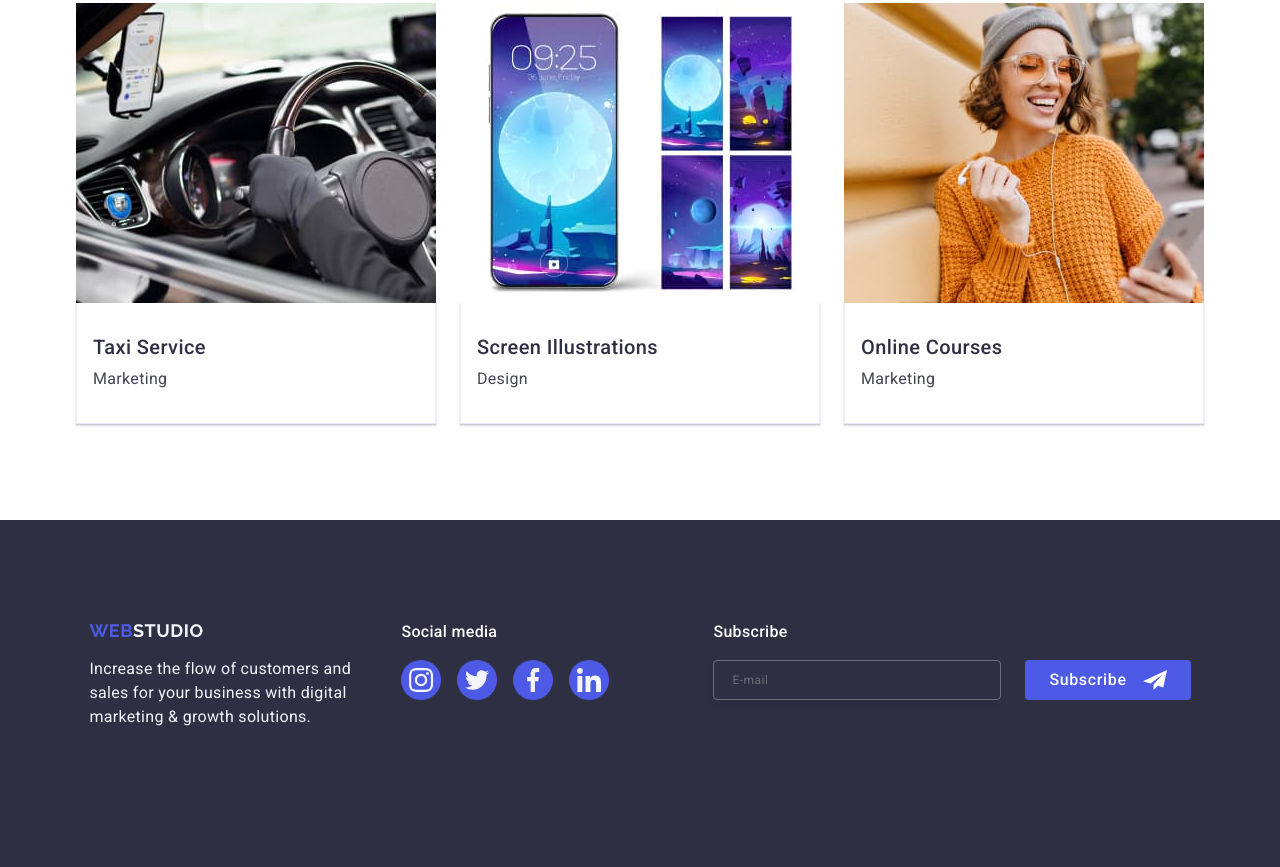
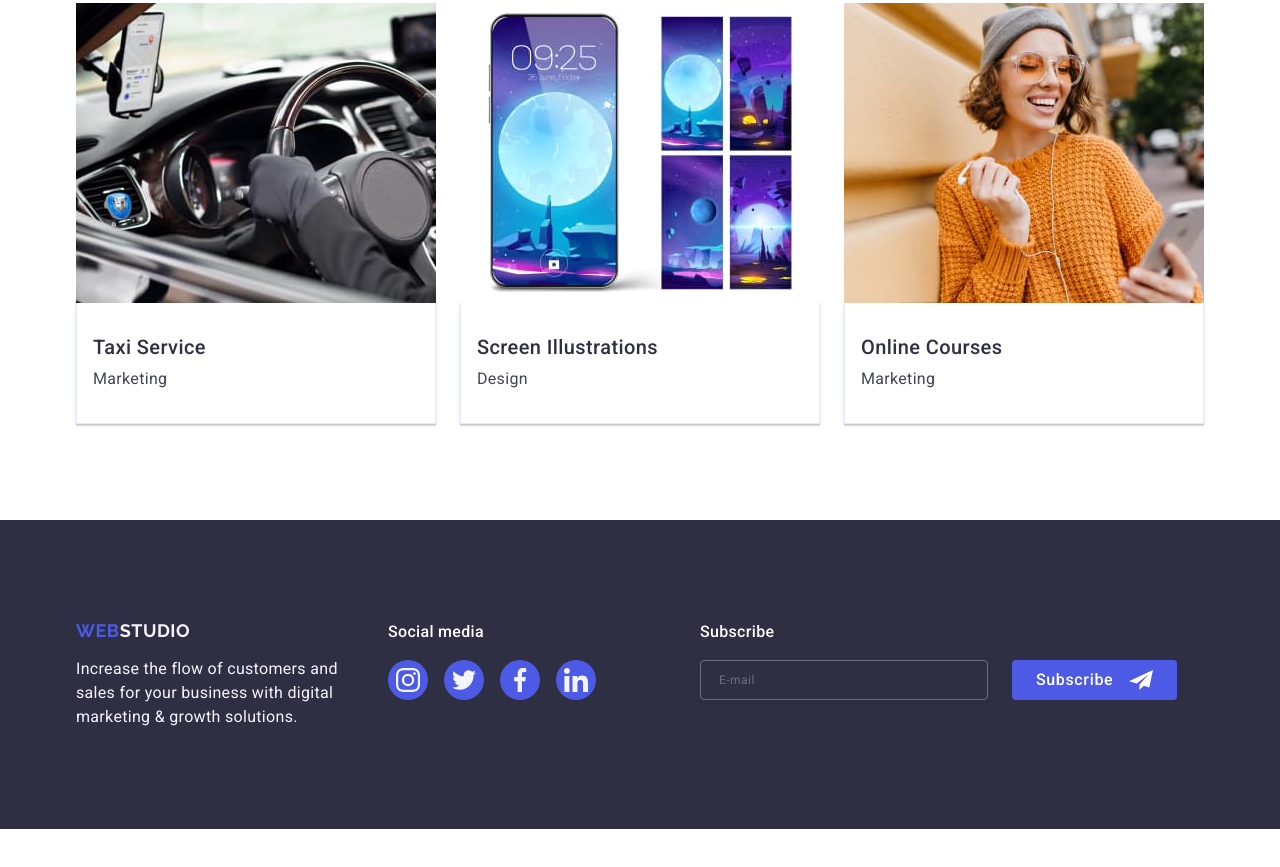
Before and after one commit to Karlson1979/goit-markup-hw-06, a website: page index.html in a window 1280 px wide. Shown: the part 2570-3437 px from the top of the page. After the commit the page ends 3399 px from the top, so only its background shows below. Drawn offline with nearby package versions, Linux system fonts and the light colour scheme.

Commit message:
footer-margin

```diff
--- a/css/style.css
+++ b/css/style.css
@@ -936,7 +936,7 @@ font-weight: 400;
     line-height: 1.5;
     max-width: 288px;
 font-size: 16px;
-    margin-bottom: 72px;
+
     letter-spacing: 0.02em;
 }
 .social {
@@ -1075,14 +1075,12 @@ flex-direction: row;
 
     .container-footer {
         display: flex;
-    justify-content: center;
+
 
         align-items: baseline;
         min-width: 1158px;
     }
-    /* .footer-contact {
-        margin-right: 120px;
-    } */
+
 
     .subscribe-form {
         margin-left: 80px;
```
